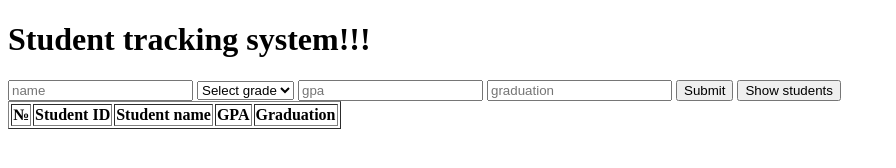
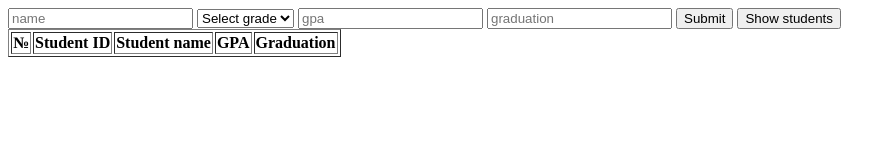
Before and after one commit to curios-guy/test, a plain HTML site: page index.html in a window 1280 px wide. Shown: the whole page, without its empty margins (0-896 px from the left). Drawn offline with Linux system fonts and the light colour scheme.

Commit message:
removed heahline

```diff
--- a/index.html
+++ b/index.html
@@ -9,7 +9,7 @@
 </head>
 
 <body>
-    <h1>Student tracking system!!!</h1>
+
 
     <input placeholder="name" type="text" id="student_name">
     <select name="grade" id="student_grade">
```
